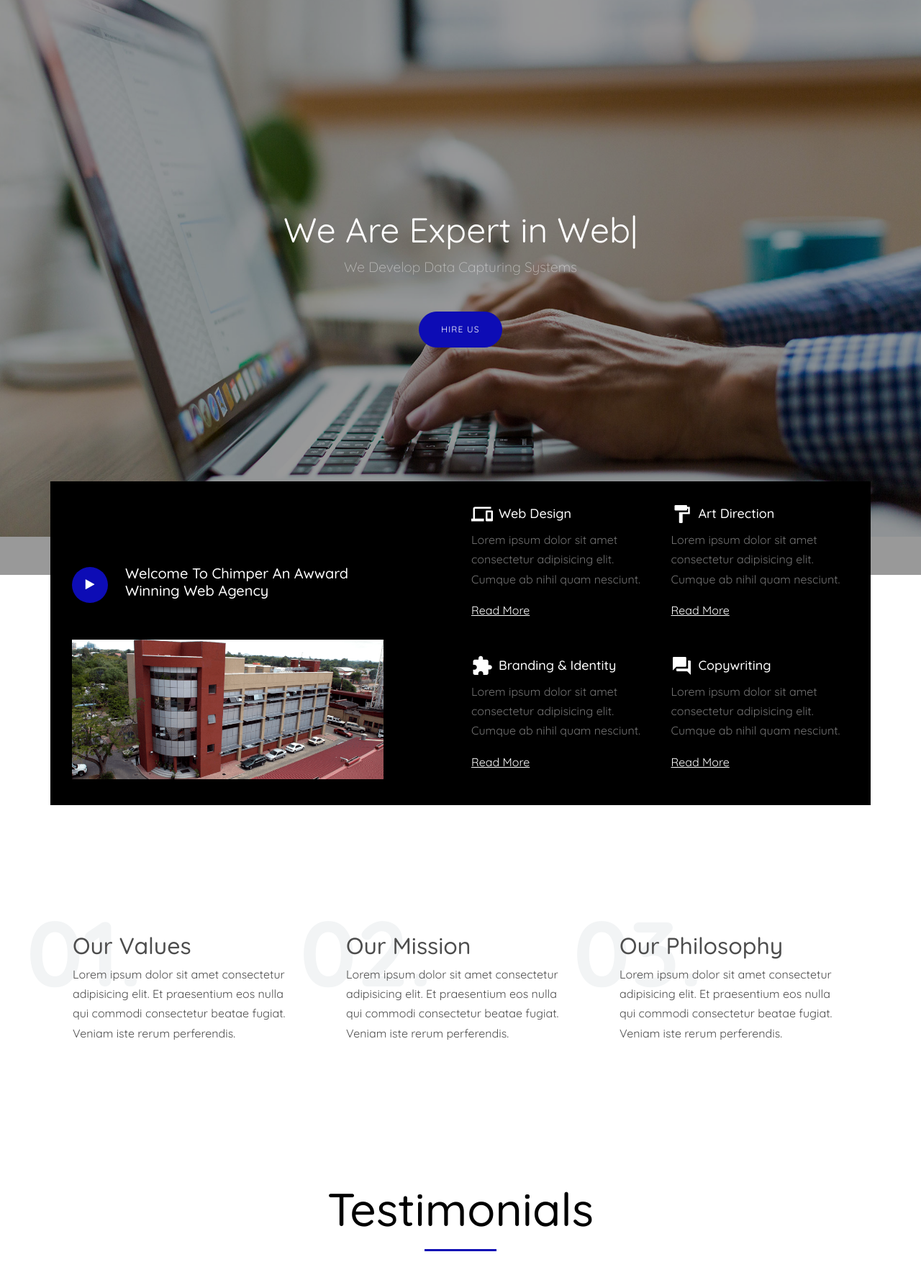
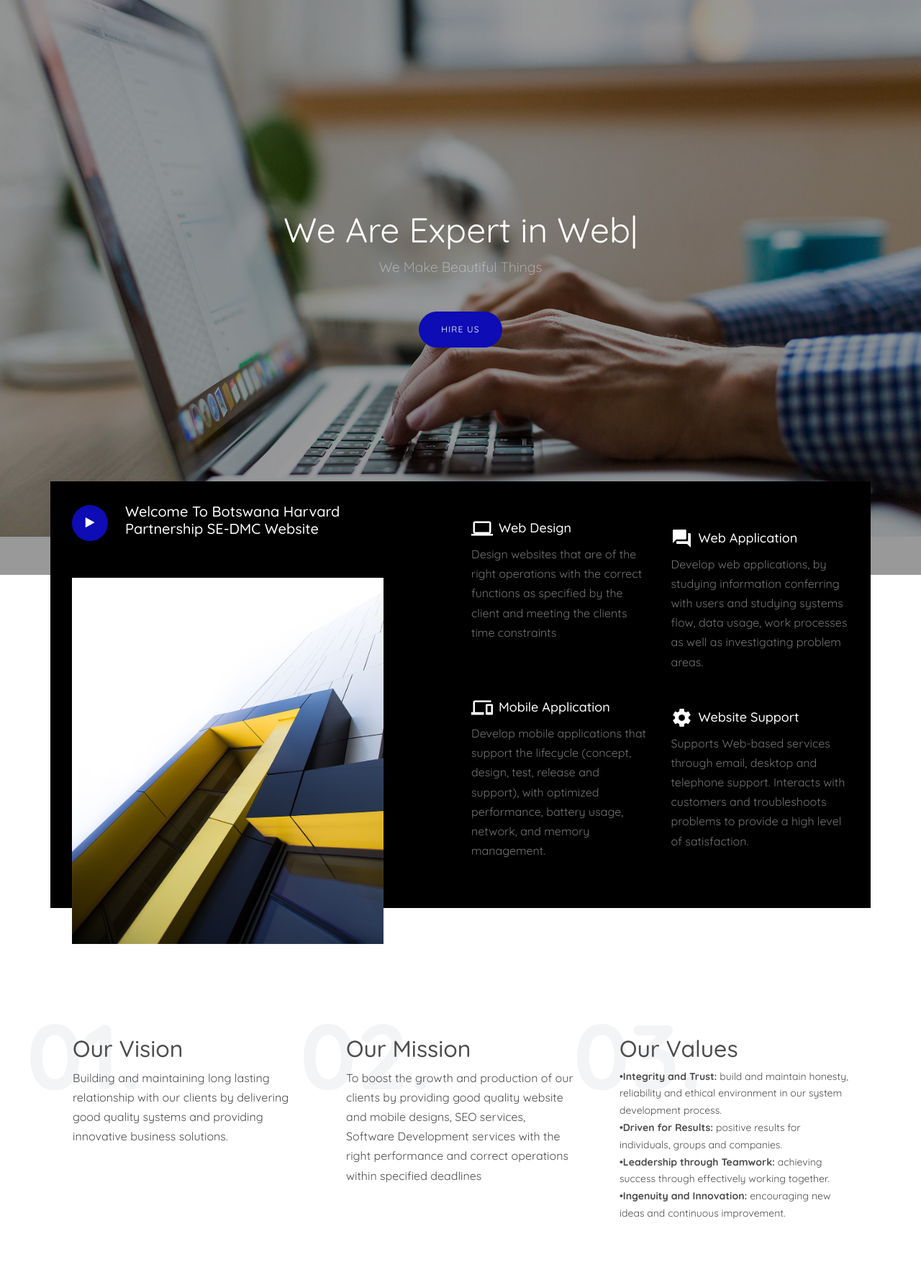
Before and after one commit to botswana-harvard/se-dmc, a Django app: page / in a window 1280 px wide. Shown: the part 141-1920 px from the top of the page at 72% size. Run offline with Django 3.2, Linux system fonts and the light colour scheme; some libraries are stand-ins or nearby versions; some web fonts are replaced.

Commit message:
Update index.html

```diff
--- a/se_dmc/templates/se_dmc/index.html
+++ b/se_dmc/templates/se_dmc/index.html
@@ -1,4 +1,4 @@
- {% extends "main_index.html" %}
+{% extends "main_index.html" %}
 
 {% block content %}
 	{% load static %}
@@ -11,8 +11,8 @@
             <div class="row justify-content-center mb-4">
               <div class="col-md-8 text-center">
                 <h1>We Are Expert in <span class="typed-words"></span></h1>
-                <p class="lead mb-5">We Develop Data Capturing Systems</p>
-                <div><a href="#" class="btn btn-primary btn-md">Hire Us</a></div>
+                <p class="lead mb-5">We Make Beautiful Things</p>
+                <div><a href="{% url 'contact' %}" class="btn btn-primary btn-md">Hire Us</a></div>
               </div>
             </div>
 
@@ -30,38 +30,36 @@
                 <div class="h-100">
                   <div class="mb-5 d-flex align-items-center">
                     <div>
+
                       <a href="https://vimeo.com/317571768" class="popup-vimeo d-block play"><span class="icon-play"></span></a>
                     </div>
-                    <h2>Welcome To Chimper An Awward Winning Web Agency</h2>
+                    <h2>Welcome To Botswana Harvard Partnership SE-DMC Website</h2>
                   </div>
-                  <img src="{% static 'se_dmc/images/bhp2.png' %}" alt="Image" class="img-feature img-fluid">
+                  <img src="{% static 'se_dmc/images/about_1.jpg' %}" alt="Image" class="img-feature img-fluid">
                 </div>
               </div>
               <div class="col-lg-3 ml-auto">
                 <div class="mb-5">
-                  <h3 class="d-flex align-items-center"><span class="icon icon-phonelink mr-2"></span><span>Web Design</span></h3>
-                  <p>Lorem ipsum dolor sit amet consectetur adipisicing elit. Cumque ab nihil quam nesciunt.</p>
-                  <p><a href="#">Read More</a></p>
+                  <h3 class="d-flex align-items-center"><span class="icon icon-laptop2 mr-2"></span><span>Web Design</span></h3>
+                  <p>Design websites that are of the right operations with the correct functions as specified by the client and meeting the clients time constraints</p>
                 </div>
 
                 <div>
-                  <h3 class="d-flex align-items-center"><span class="icon icon-extension mr-2"></span><span>Branding &amp; Identity</span></h3>
-                  <p>Lorem ipsum dolor sit amet consectetur adipisicing elit. Cumque ab nihil quam nesciunt.</p>
-                  <p><a href="#">Read More</a></p>
+                  <br/><h3 class="d-flex align-items-center"><span class="icon icon-phonelink mr-2"></span><span>Mobile Application</span></h3>
+                  <p>Develop mobile applications that support the lifecycle (concept, design, test, release and support),
+                    with optimized performance, battery usage, network, and memory management. </p>
                 </div>
 
               </div>
               <div class="col-lg-3">
                 <div class="mb-5">
-                  <h3 class="d-flex align-items-center"><span class="icon icon-format_paint mr-2"></span><span>Art Direction</span></h3>
-                  <p>Lorem ipsum dolor sit amet consectetur adipisicing elit. Cumque ab nihil quam nesciunt.</p>
-                  <p><a href="#">Read More</a></p>
+                  <h3 class="d-flex align-items-center"><span class="icon icon-question_answer mr-2"></span><span>Web Application</span></h3>
+                  <p>Develop web applications, by studying information conferring with users and studying systems flow, data usage, work processes as well as investigating problem areas.</p>
                 </div>
 
                 <div>
-                  <h3 class="d-flex align-items-center"><span class="icon icon-question_answer mr-2"></span><span>Copywriting</span></h3>
-                  <p>Lorem ipsum dolor sit amet consectetur adipisicing elit. Cumque ab nihil quam nesciunt.</p>
-                  <p><a href="#">Read More</a></p>
+                  <h3 class="d-flex align-items-center"><span class="icon icon-settings mr-2"></span><span>Website Support</span></h3>
+                  <p>Supports Web-based services through email, desktop and telephone support. Interacts with customers and troubleshoots problems to provide a high level of satisfaction. </p>
                 </div>
               </div>
             </div>
@@ -77,8 +75,8 @@
           <div class="col-md-6 col-lg-4">
             <div class="p-3 box-with-humber">
               <div class="number-behind">01.</div>
-              <h2>Our Values</h2>
-              <p>Lorem ipsum dolor sit amet consectetur adipisicing elit. Et praesentium eos nulla qui commodi consectetur beatae fugiat. Veniam iste rerum perferendis.</p>
+              <h2>Our Vision</h2>
+              <p>Building and maintaining long lasting relationship with our clients by delivering good quality systems and providing innovative business solutions.</p>
             </div>
           </div>
 
@@ -86,24 +84,78 @@
             <div class="p-3 box-with-humber">
               <div class="number-behind">02.</div>
               <h2>Our Mission</h2>
-              <p>Lorem ipsum dolor sit amet consectetur adipisicing elit. Et praesentium eos nulla qui commodi consectetur beatae fugiat. Veniam iste rerum perferendis.</p>
+              <p>To boost the growth and production of our clients by providing good quality
+                website and mobile designs, SEO services, Software Development services
+                with the right performance and correct operations within specified deadlines</p>
             </div>
           </div>
 
           <div class="col-md-6 col-lg-4">
             <div class="p-3 box-with-humber">
               <div class="number-behind">03.</div>
-              <h2>Our Philosophy</h2>
-              <p>Lorem ipsum dolor sit amet consectetur adipisicing elit. Et praesentium eos nulla qui commodi consectetur beatae fugiat. Veniam iste rerum perferendis.</p>
+              <h2>Our Values</h2>
+              <p style="font-size:14px"> <b>•Integrity and Trust:</b> build and maintain honesty, reliability and ethical environment in our system development process.<br/>
+                  <b>•Driven for Results:</b> positive results for individuals, groups and companies.<br/>
+                  <b>•Leadership through Teamwork:</b> achieving success through effectively working together.<br/>
+                  <b>•Ingenuity and Innovation:</b> encouraging new ideas and continuous improvement.<br/>
+              </p>
             </div>
           </div>
         </div>
       </div>
     </section>
 
+    <section class="site-section">
+      <div class="container">
+        <div class="row mb-5 justify-content-center">
+          <div class="col-md-8 text-center">
+            <h2 class="text-black h1 site-section-heading text-center">Featured Projects</h2>
+            <p class="lead"></p>
+          </div>
+        </div>
+      </div>
+      <div class="container-fluid">
+        <div class="row">
+          <div class="col-md-6 col-lg-4">
+            <a href="{% url 'bcpp' %}" class="media-1">
+              <img src="{% static 'se_dmc/images/img_3.jpg' %}" alt="Image" class="img-fluid">
+              <div class="media-1-content">
+                <h2>BCPP</h2>
+                <span class="category">Botswana Combination Prevention Project</span>
+              </div>
+            </a>
+          </div>
+          <div class="col-md-6 col-lg-4">
+            <a href="{% url 'lis' %}" class="media-1">
+              <img src="{% static 'se_dmc/images/LIS.png' %}" alt="Image" class="img-fluid">
+              <div class="media-1-content">
+                <h2>LIS</h2>
+                <span class="category">Laboratory Information Management System</span>
+              </div>
+            </a>
+          </div>
+          <div class="col-md-6 col-lg-4">
+            <a href="{% url 'Tshilo_Dikotla' %}" class="media-1">
+              <img src="{% static 'se_dmc/images/Tshilo_Dikotla.png' %}" alt="Image" class="img-fluid">
+              <div class="media-1-content">
+                <h2>Tshilo_Dikotla</h2>
+              </div>
+            </a>
+          </div>
+
+          <div class="col-12 text-center mt-5">
+            <a href="{% url 'work' %}"class="btn btn-primary btn-md">Show All Works</a>
+          </div>
 
 
-    <section class="site-section testimonial-wrap">
+        </div>
+      </div>
+    </section>
+
+
+
+ <section class="site-section testimonial-wrap" data-aos="fade">
+
       <div class="container">
         <div class="row justify-content-center">
           <div class="col-md-8 text-center">
@@ -116,7 +168,7 @@
             <div class="testimonial">
 
               <blockquote class="mb-5">
-                <p>&ldquo;Lorem ipsum dolor sit amet consectetur adipisicing elit. Consectetur unde reprehenderit aperiam quaerat fugiat repudiandae explicabo animi minima fuga beatae illum eligendi incidunt consequatur. Amet dolores excepturi earum unde iusto.&rdquo;</p>
+                <p>&ldquo;SE-DMC is great partner with! We are extremely happy with the software, service, and support.&rdquo;</p>
               </blockquote>
 
               <figure class="mb-4 d-flex align-items-center justify-content-center">
@@ -129,7 +181,7 @@
             <div class="testimonial">
 
               <blockquote class="mb-5">
-                <p>&ldquo;Lorem ipsum dolor sit amet consectetur adipisicing elit. Consectetur unde reprehenderit aperiam quaerat fugiat repudiandae explicabo animi minima fuga beatae illum eligendi incidunt consequatur. Amet dolores excepturi earum unde iusto.&rdquo;</p>
+                <p>"If you want your software to perform the correct operations and to be up and running in time, SE-DMC is your whereto&rdquo;</p>
               </blockquote>
               <figure class="mb-4 d-flex align-items-center justify-content-center">
                 <div><img src="{% static 'se_dmc/images/person_2.jpg' %}" alt="Image" class="w-50 img-fluid mb-3"></div>
@@ -143,7 +195,7 @@
             <div class="testimonial">
 
               <blockquote class="mb-5">
-                <p>&ldquo;Lorem ipsum dolor sit amet consectetur adipisicing elit. Consectetur unde reprehenderit aperiam quaerat fugiat repudiandae explicabo animi minima fuga beatae illum eligendi incidunt consequatur. Amet dolores excepturi earum unde iusto.&rdquo;</p>
+                <p>&ldquo;SE-DMC has grown so much over the year and provide amazing services&rdquo;</p>
               </blockquote>
               <figure class="mb-4 d-flex align-items-center justify-content-center">
                 <div><img src="{% static 'se_dmc/images/person_4.jpg' %}" alt="Image" class="w-50 img-fluid mb-3"></div>
@@ -158,7 +210,7 @@
             <div class="testimonial">
 
               <blockquote class="mb-5">
-                <p>&ldquo;Lorem ipsum dolor sit amet consectetur adipisicing elit. Consectetur unde reprehenderit aperiam quaerat fugiat repudiandae explicabo animi minima fuga beatae illum eligendi incidunt consequatur. Amet dolores excepturi earum unde iusto.&rdquo;</p>
+                <p>&ldquo;Great websites developers found at SE-DMC&rdquo;</p>
               </blockquote>
               <figure class="mb-4 d-flex align-items-center justify-content-center">
                 <div><img src="{% static 'se_dmc/images/person_5.jpg' %}" alt="Image" class="w-50 img-fluid mb-3"></div>
@@ -170,14 +222,4 @@
 
         </div>
     </section>
-
-
-
-    <a href="#" class="bg-primary py-5 d-block">
-      <div class="container">
-        <div class="row justify-content-center">
-          <div class="col-md10"><h2 class="text-white">Hire Us &amp; Let's Get Started</h2></div>
-        </div>
-      </div>
-    </a>
 {% endblock %}
```
